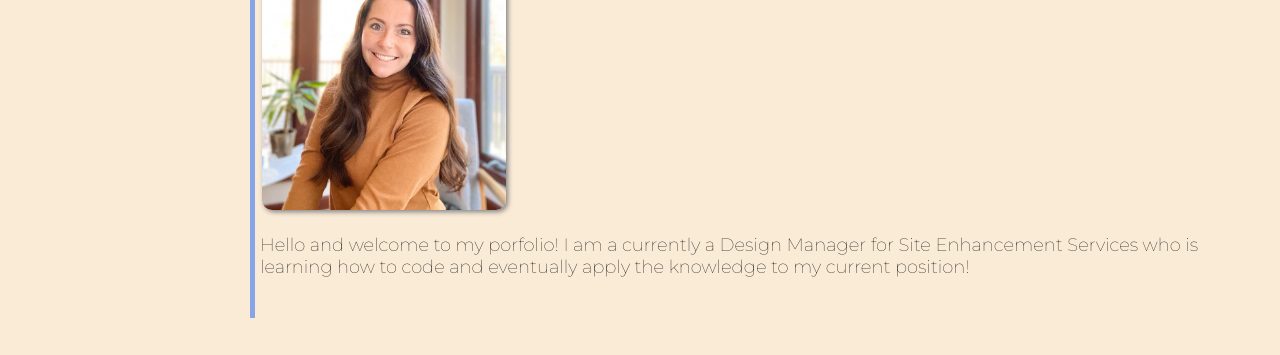
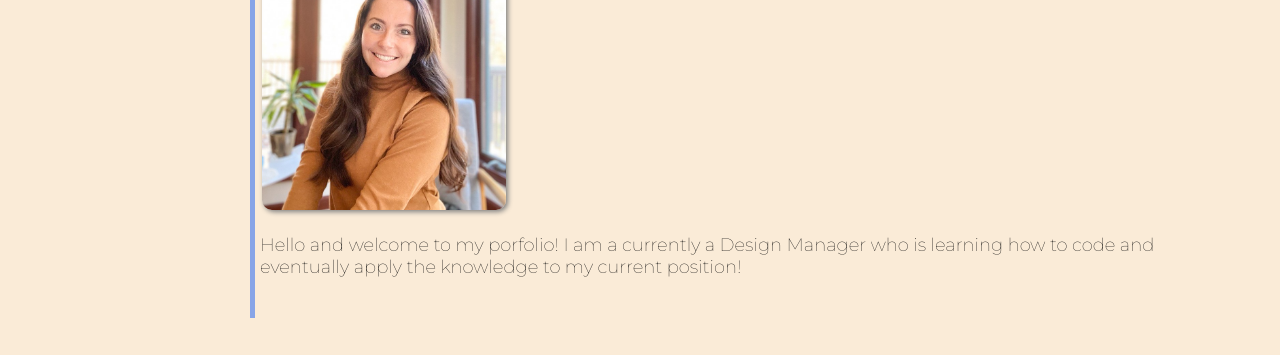
Before and after one commit to ndallich1/portfolio, a plain HTML site: page index.html in a window 1280 px wide. Shown: the part 165-520 px from the top of the page. Drawn offline with Linux system fonts and the light colour scheme.

```diff
--- a/index.html
+++ b/index.html
@@ -31,7 +31,7 @@
         <p class="box-shadow">
           <img class="headshot" src="assets/images/square headshot.jpg" alt="Headshot Image of Nikolette Dallich"/>
           <br>
-          Hello and welcome to my porfolio! I am a currently a Design Manager for Site Enhancement Services who is learning how to code and eventually apply the knowledge to my current position!
+          Hello and welcome to my porfolio! I am a currently a Design Manager who is learning how to code and eventually apply the knowledge to my current position!
         </p>
       </section>
 
```
Also changed, not shown: assets/images/website_screenshot.jpg (added), 1 other file.
